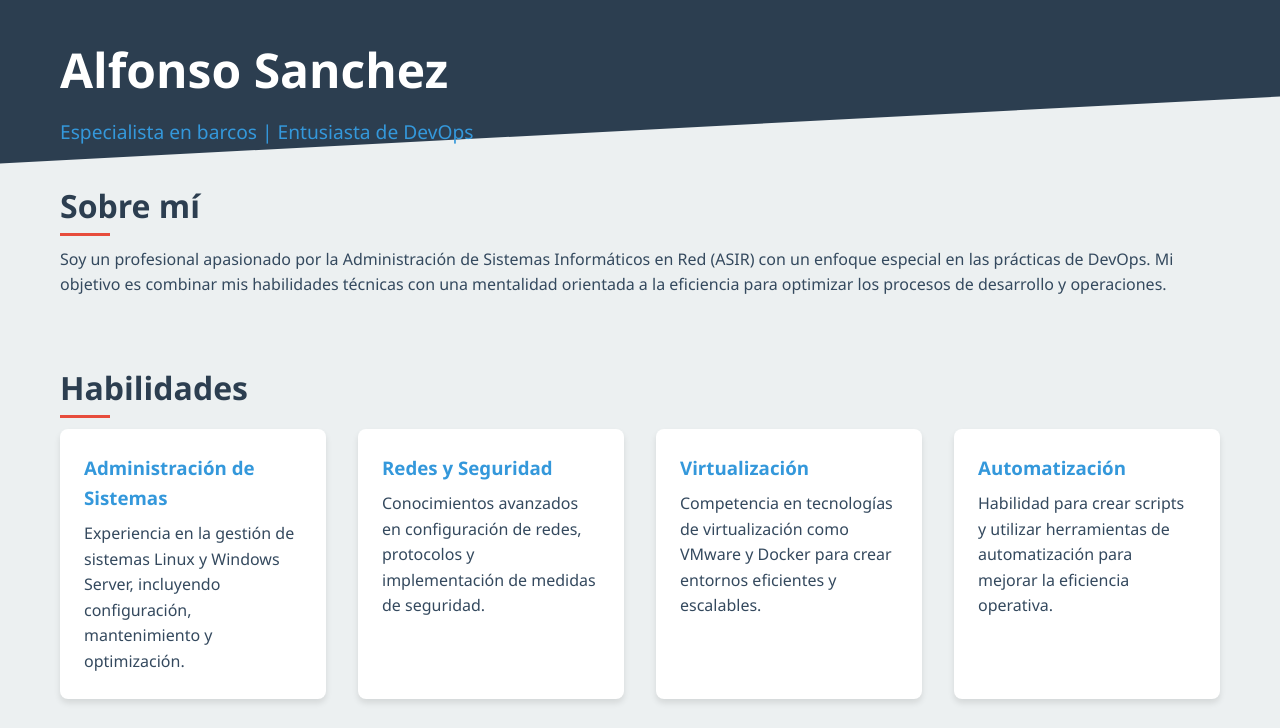
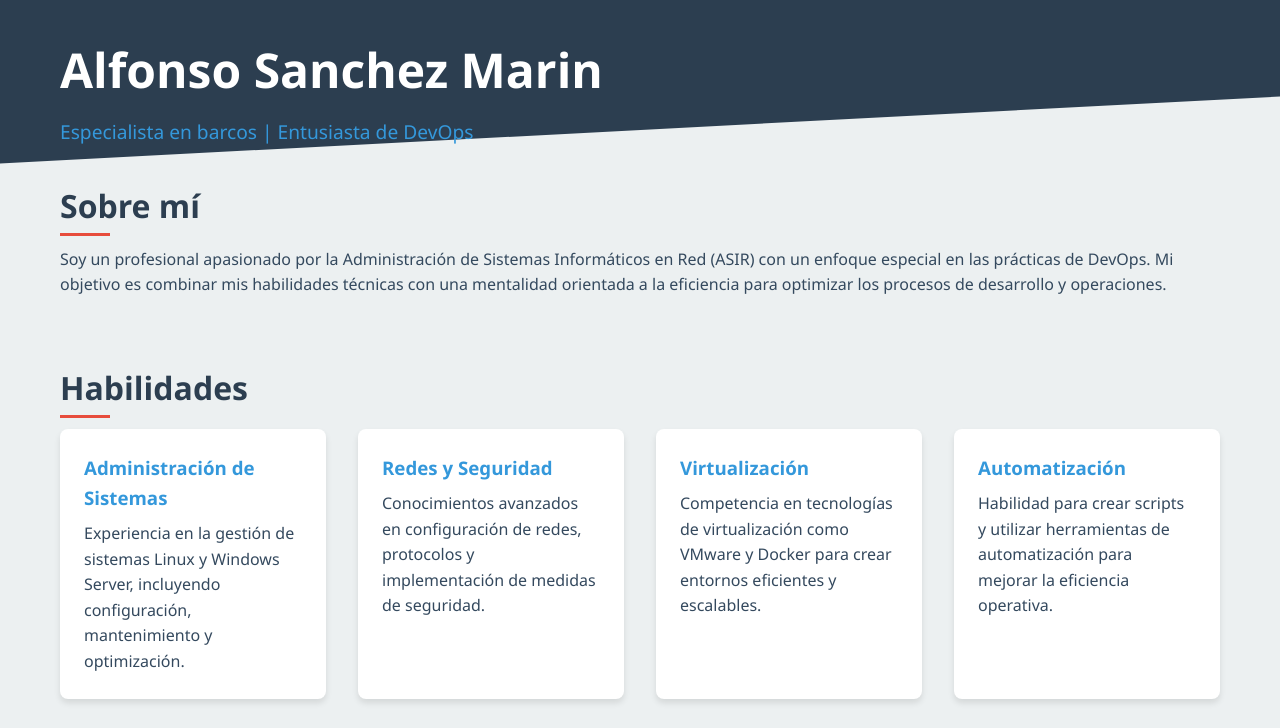
Before and after one commit to AlfonsoSanM06/portfolio, a plain HTML site: page index.html in a window 1280 px wide. Shown: the top 728 px of the page. Drawn offline with Linux system fonts and the light colour scheme.

Commit message:
agregandoprueba

```diff
--- a/index.html
+++ b/index.html
@@ -148,7 +148,7 @@
 <body>
     <header>
         <div class="container header-content">
-            <h1>Alfonso Sanchez</h1>
+            <h1>Alfonso Sanchez Marin</h1>
             <p class="tagline">Especialista en barcos | Entusiasta de DevOps</p>
         </div>
     </header>
```
Also changed, not shown: 1 other file.
